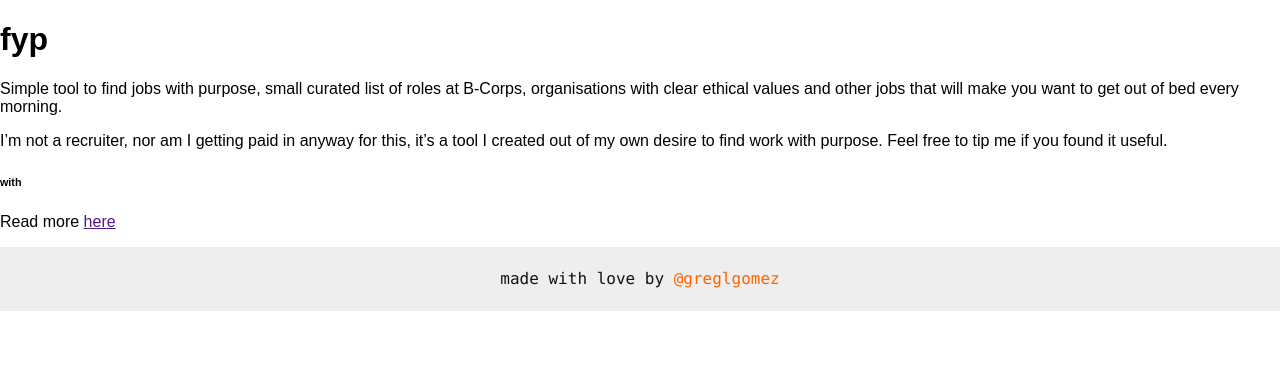
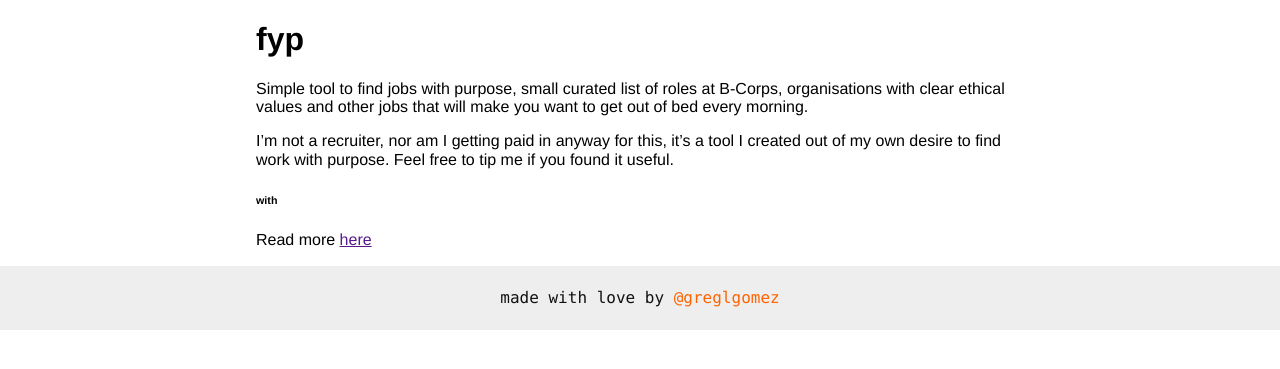
Before and after one commit to greglgomez/greglgomez.github.io, a Jekyll site: the page built from sandbox/fyp/index.html, in a window 1280 px wide. Shown: the top 369 px of the page. Built offline with Jekyll 4.4.1, drawn with Linux system fonts in a browser that asks for light colours.

Commit message:
Update index.html

```diff
--- a/sandbox/fyp/index.html
+++ b/sandbox/fyp/index.html
@@ -4,13 +4,13 @@
 
 {%- include fyp-header.html -%}
 
-<div class="center w-100 avenir fw1">
+<div class="center w-60 helvetica">
   <h1>fyp</h1>
   <p>Simple tool to find jobs with purpose, small curated list of roles at B-Corps, organisations with clear ethical values and other jobs that will make you want to get out of bed every morning.</p>
   <p>I’m not a recruiter, nor am I getting paid in anyway for this, it’s a tool I created out of my own desire to find work with purpose. Feel free to tip me if you found it useful.</p>
 
   <div
-    data-stein-url="https://api.steinhq.com/v1/storages/5d2eed4b490adc53ef5c2cd9"
+    data-stein-url="https://api.steinhq.com/v1/storages/5d2eed4b490adc53ef5c2cd9/Sheet1"
     data-stein-limit="5"
   >
     <div>
```
